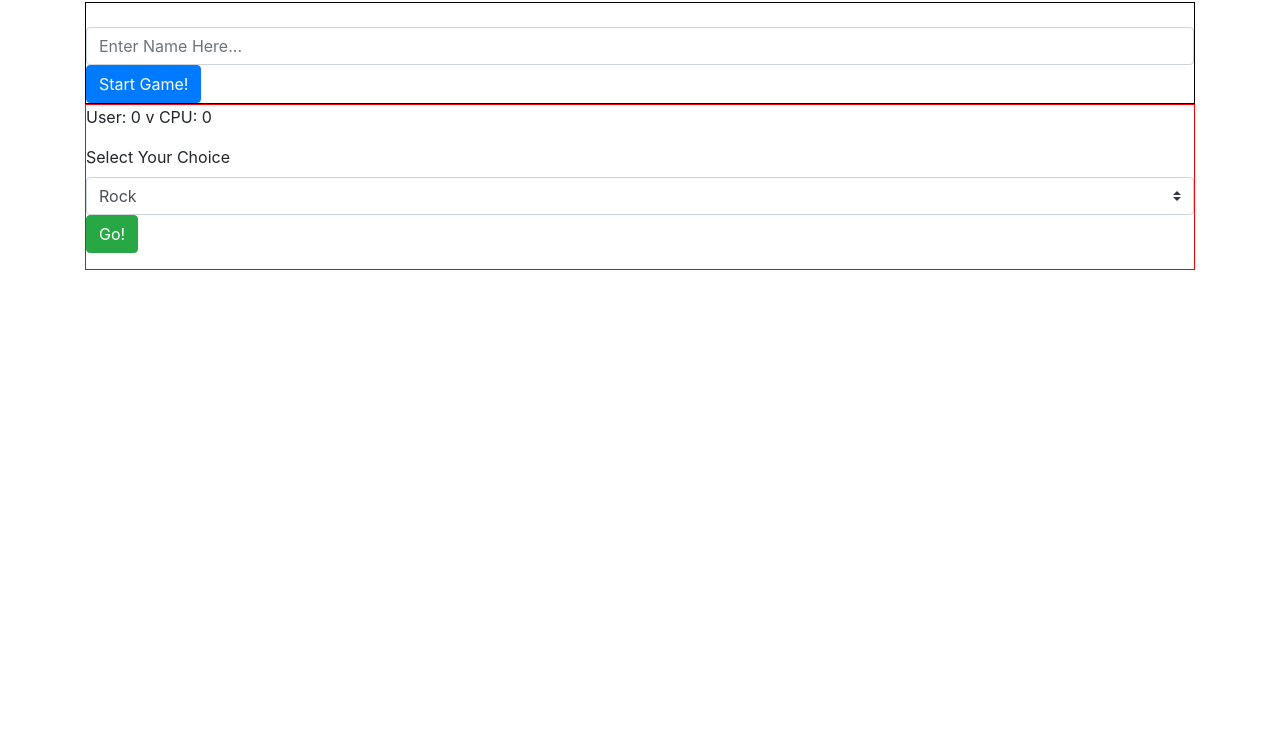
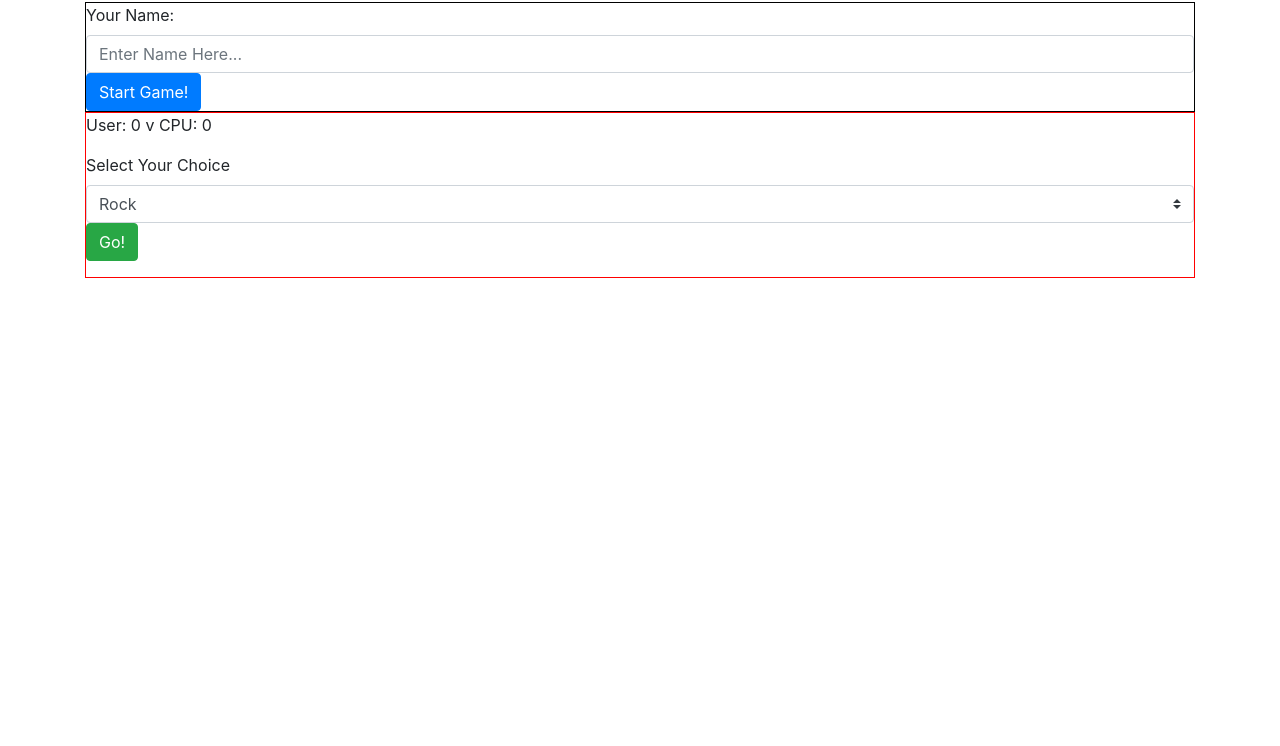
Before and after one commit to it3049c-fall22-henderson/rock-paper-scissors-jheasley02, a website: page index.html in a window 1280 px wide. Shown: the part 54-800 px from the top of the page. Drawn offline with Linux system fonts and the light colour scheme.

Commit message:
test failed

```diff
--- a/index.html
+++ b/index.html
@@ -17,7 +17,7 @@
         <div id="welcome-screen">
             <form id="name-form"></form>
                 <div>
-                    <label for="username" text="Your Name:"></label>
+                    <label for="username">Your Name:</label>
                     <input class="form-control" type="text" name="username" id="username" placeholder="Enter Name Here..."></input>
                 <button type="button" class="btn btn-primary" name="button" id="start-game-button">Start Game!</button>
                 </div>
```
